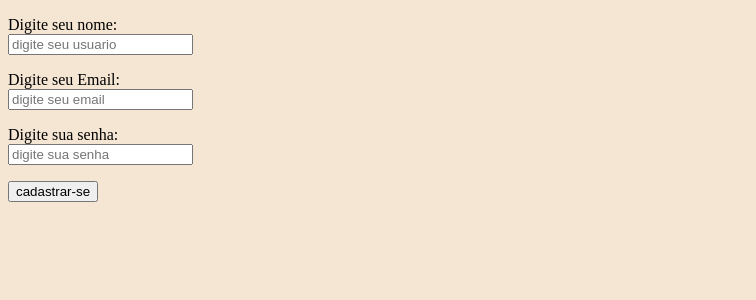
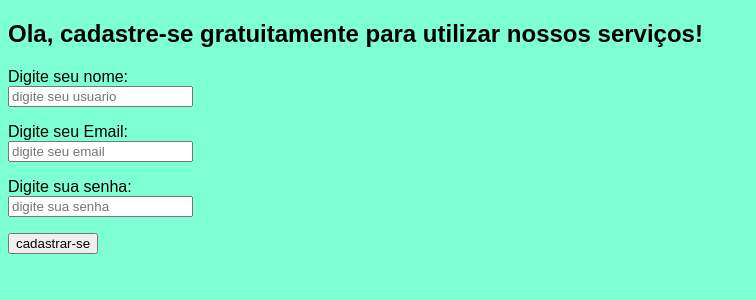
Before and after one commit to VitorSa07/ProjetoExpotech, a Flask app: page / in a window 1280 px wide. Shown: the top 300 px of the page, without its empty margins (0-756 px from the left). Run offline with Flask 3, Linux system fonts and the light colour scheme.

Commit message:
css included
css incluso

```diff
--- /dev/null
+++ b/static/style.css
@@ -0,0 +1,4 @@
+body{
+    background-color: aquamarine;
+    font-family: arial;
+}
--- a/templates/cadastro.html
+++ b/templates/cadastro.html
@@ -3,9 +3,11 @@
  <head>
     <meta charset="UTF-8">
     <meta name="viewport" content="width=device-width, initial-scale=1.0">
+    <link rel="stylesheet" href="style.css">
     <title>cadastro</title>
+    <h2>Ola, cadastre-se gratuitamente para utilizar nossos serviços!</h2>
  </head>
- <body style="background-color :rgb(245, 230 , 211); color: black ;">
+ <body>
     <form action="/cadastro" method="POST">
         <p>
             <label for=" usuario"> Digite seu nome:</label><br>
```
Also changed, not shown: static/stylesheet.css (deleted).
